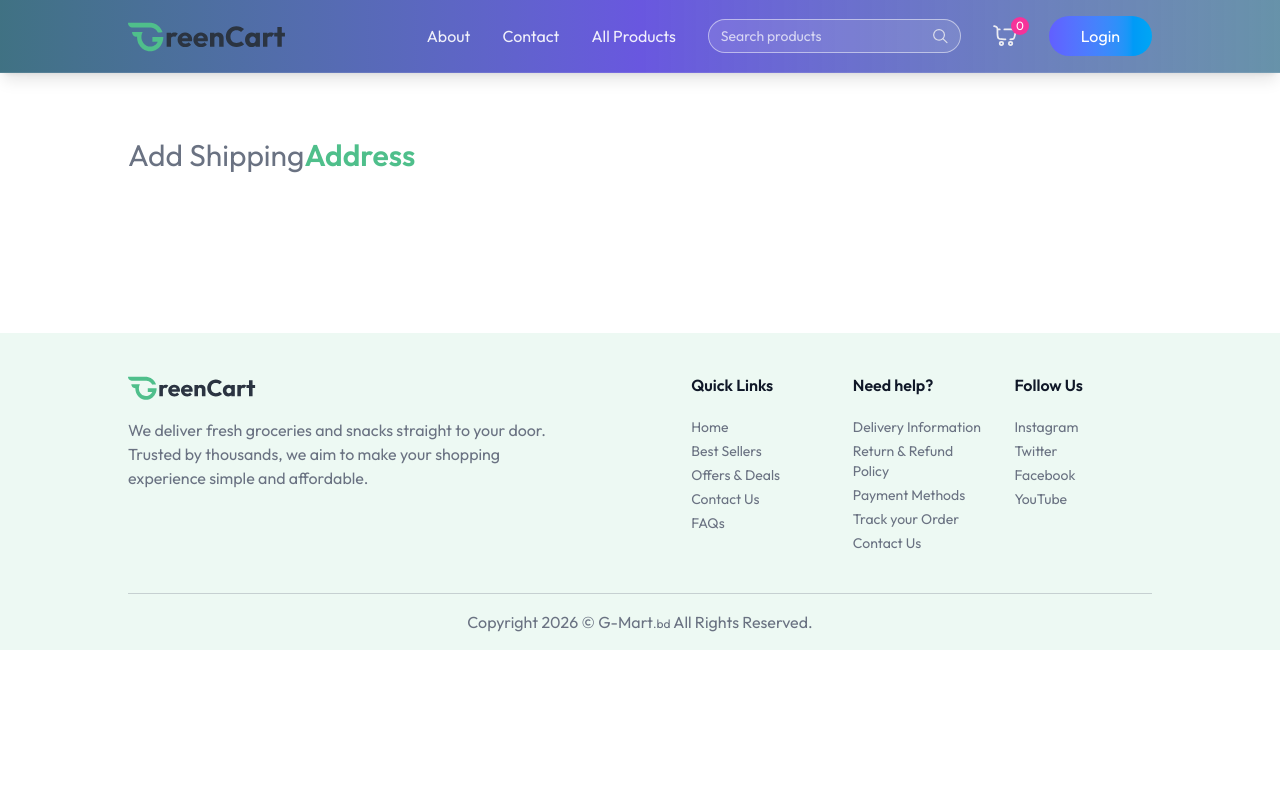
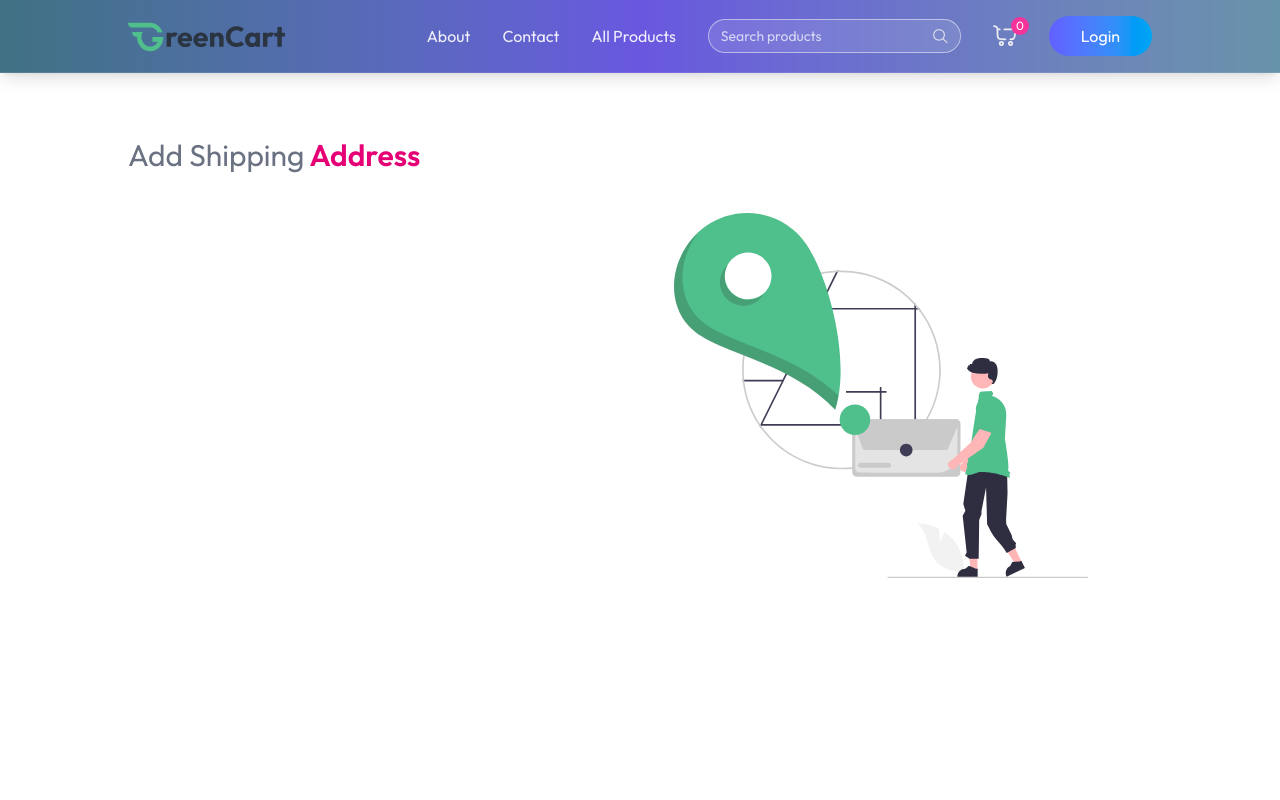
Before and after one commit to Amitkumersarkar/GMartBD-Ecommerce-Website, a React (Vite) app: page /add-address in a window 1280 px wide. Shown: the top 800 px of the page. Built offline with nearby package versions, Linux system fonts and the light colour scheme.

Commit message:
ui style

```diff
--- a/src/pages/AddAddress/AddAddress.jsx
+++ b/src/pages/AddAddress/AddAddress.jsx
@@ -1,3 +1,5 @@
+import { assets } from "../../assets/assets";
+
 // input field components
 const inputField = (() => (
     <input type="text"></input>
@@ -6,7 +8,13 @@
 
     return (
         <div className="mt-16 pb-16">
-            <p className="text-2xl md:text-3xl text-gray-500">Add Shipping<span className="font-semibold text-primary">Address</span></p>
+            <p className="text-2xl md:text-3xl text-gray-500">Add Shipping<span className="font-semibold text-pink-600"> Address </span></p>
+            <div className="flex flex-col-reverse md:flex-row justify-between mt-10">
+                <div className="flex-1 max-w-md">
+
+                </div>
+                <img className="md:mr-16 mb-16 md:mt-0" src={assets.add_address_iamge} alt="address" />
+            </div>
         </div>
     );
 };
```
